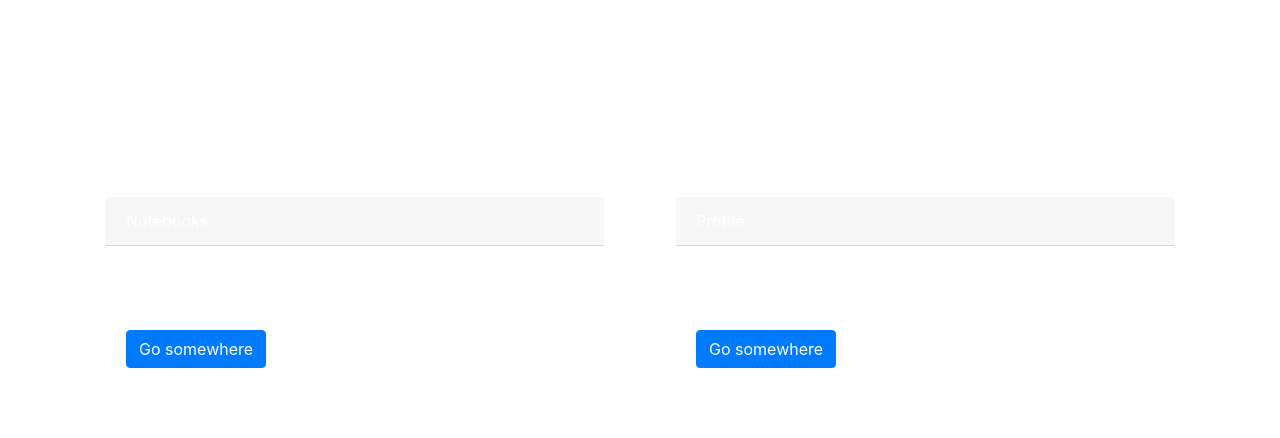
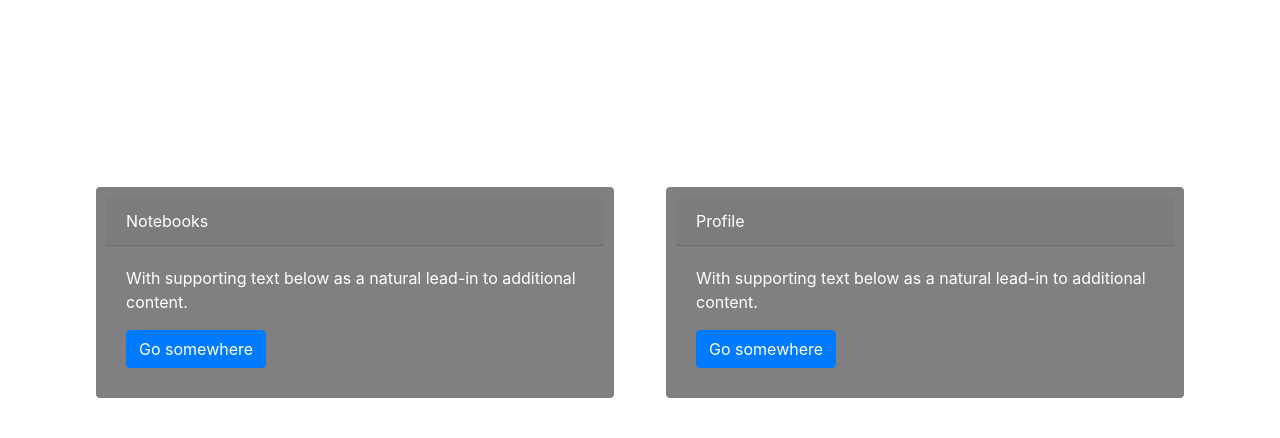
Before and after one commit to stetten97/easynotes, a Flask app: page / in a window 1280 px wide. Shown: the part 56-494 px from the top of the page. Run offline with Flask 3, Linux system fonts and the light colour scheme.

Commit message:
Add css class to center content

```diff
--- a/static/css/stylesheet.css
+++ b/static/css/stylesheet.css
@@ -3,10 +3,15 @@ body {
   }
 
 .card {
-    background-color: white;
+    background-color: grey;
     color: #FFFFFF;
     border: 1px solid #FFFFFF;
     border-radius: 5px;
     padding: 10px;
     margin: 10px;
   }
+
+  .center {
+    margin-left: auto;
+    margin-right: auto;
+  }
```
